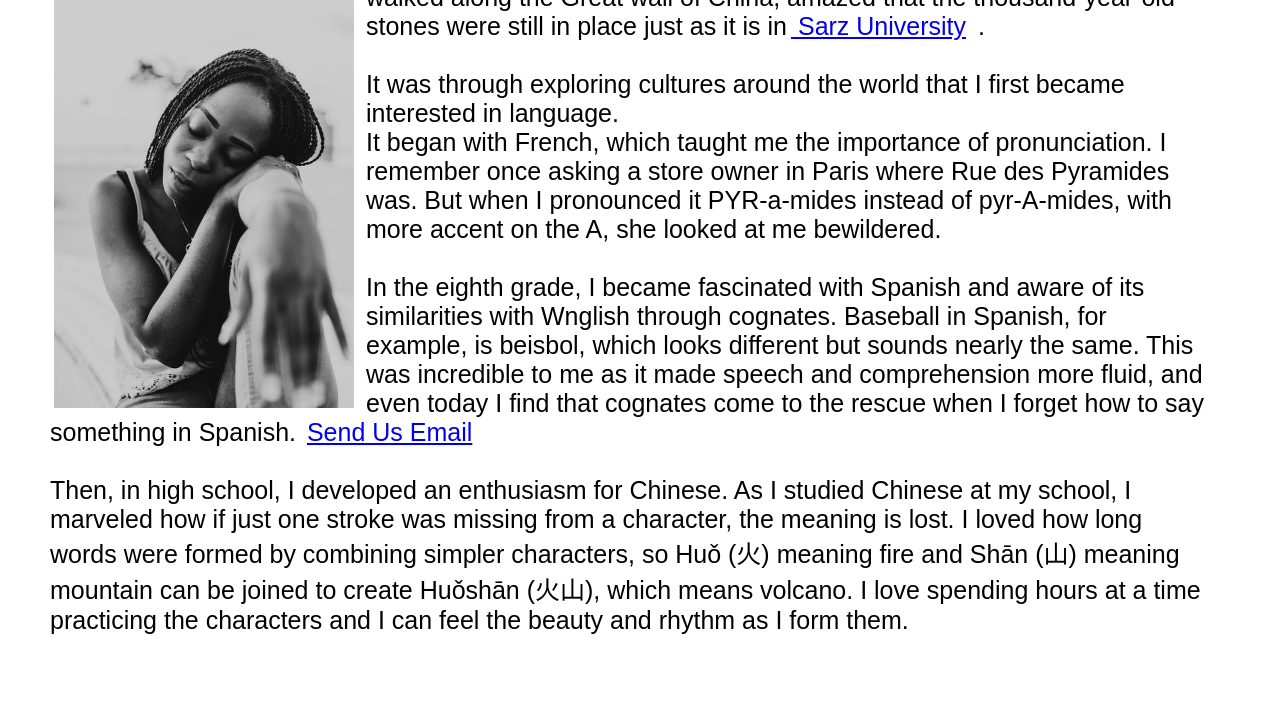
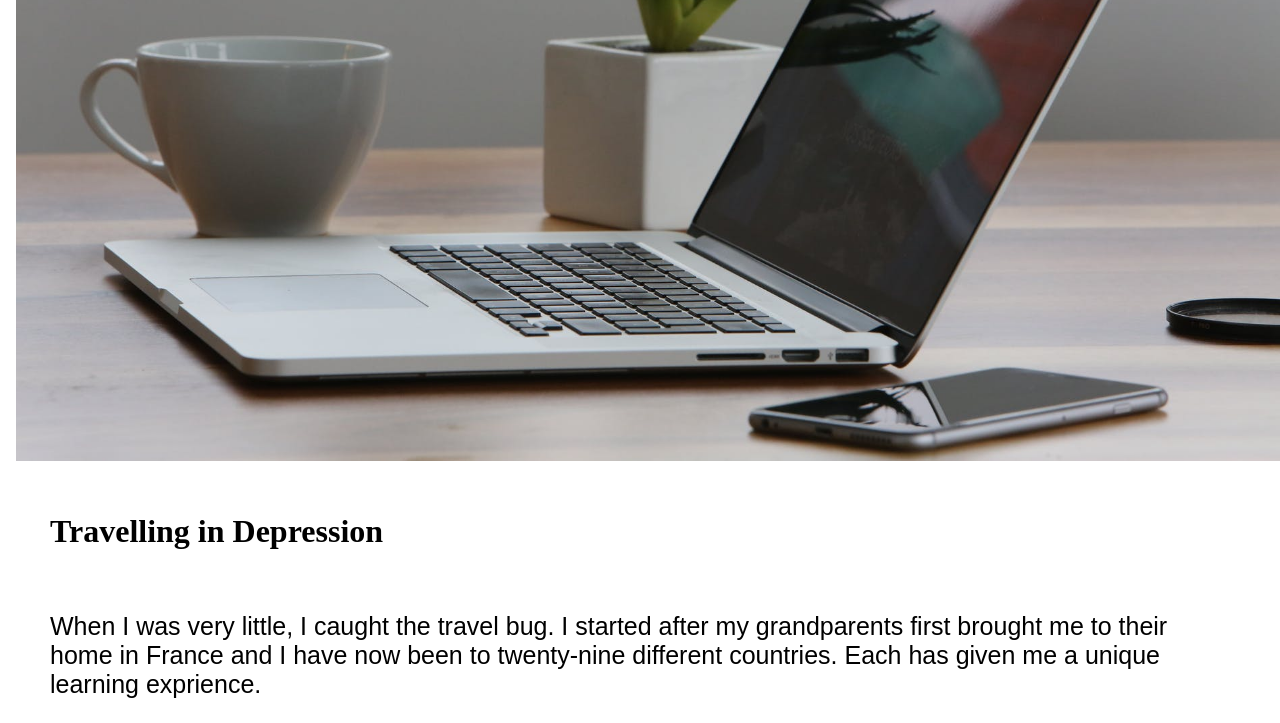
Before and after one commit to IDbrowne/ART-277, a plain HTML site: page index.html in a window 1280 px wide. Shown: the part 401-1124 px from the top of the page. Before the commit the page ends 1086 px from the top, so only its background shows below. Drawn offline with Linux system fonts and the light colour scheme; files whose address does not match are found by name.

Commit message:
Update index.html

```diff
--- a/index.html
+++ b/index.html
@@ -17,7 +17,7 @@
 </head>
 <body>
     <!--/this is going to fun because I'm going to be adding images and styling them. -->
-    <div><img style="background-position: center; width: 1270px;" src="/ART277/Assignment.3/img/map.jpeg" alt="map"></div>
+    <div><img style="background-position: center; width: 1270px;" src="img/map.jpeg" alt="map"></div>
 
     <h1 style="margin: 40px; padding-bottom:20px; font-size: xx-large;">Travelling in Depression</h1>
 
```
